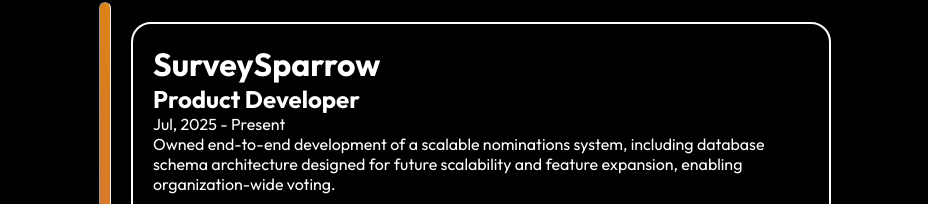
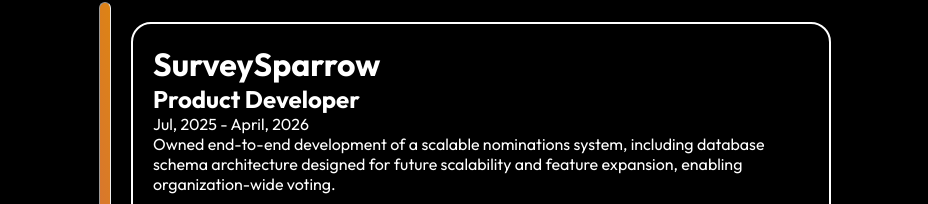
Before and after one commit to Aadarsh032/Aadarsh-Portfolio, a React (Vite) app: page / in a window 1280 px wide. Shown: the part 2404-2608 px from the top of the page, without its empty margins (175-1103 px from the left). Built offline with nearby package versions, Linux system fonts and the light colour scheme.

Commit message:
updated resume and experience

```diff
--- a/src/Components/Hero/Hero.jsx
+++ b/src/Components/Hero/Hero.jsx
@@ -10,7 +10,7 @@
 
   React.useEffect(() => {
     const typed = new Typed(textani.current, {
-      strings: ['Full Stack Developer.', 'Cloud Engineer.','Coder.'],
+      strings: ['Product Developer.', 'Cloud Engineer.','Full Stack Developer.'],
       loop:true,
       typeSpeed: 90,
       backSpeed:50,
@@ -30,7 +30,7 @@
         <p>Turning ideas into impactful digital products with full-stack expertise — currently building SaaS.</p>
         <div className="hero-action">
            <AnchorLink href='#Contact' className='anchorlink'><div className="hero-connect" >Connect with Me</div></AnchorLink>
-            <a href="https://drive.google.com/file/d/1XgX5tuDdTCteT4t-dsd9EvvAQIZQYxHY/view?usp=sharing" target="_blank" className='hero-resume-link'><div className="hero-resume">My Resume</div></a>
+            <a href="https://drive.google.com/file/d/118DWBlQpCW9kUTHcX-kr0UbjCxtqmOcc/view?usp=sharing" target="_blank" className='hero-resume-link'><div className="hero-resume">My Resume</div></a>
         </div>
     </div>
   )
--- a/src/assets/experiences_data.js
+++ b/src/assets/experiences_data.js
@@ -2,7 +2,7 @@
     {
         company_name: "SurveySparrow",
         designation: "Product Developer",
-        date: "Jul, 2025 - Present",
+        date: "Jul, 2025 - April, 2026",
         experience: [
             "Owned end-to-end development of a scalable nominations system, including database schema architecture designed for future scalability and feature expansion, enabling organization-wide voting.",
             "Re-designed participant selection using DB-driven filtering (departments, groups, custom properties, etc.) in PostgreSQL, reducing OpenSearch dependency and infrastructure cost.",
```
Also changed, not shown: 1 other file (tests, documents, lock files or other folders).
